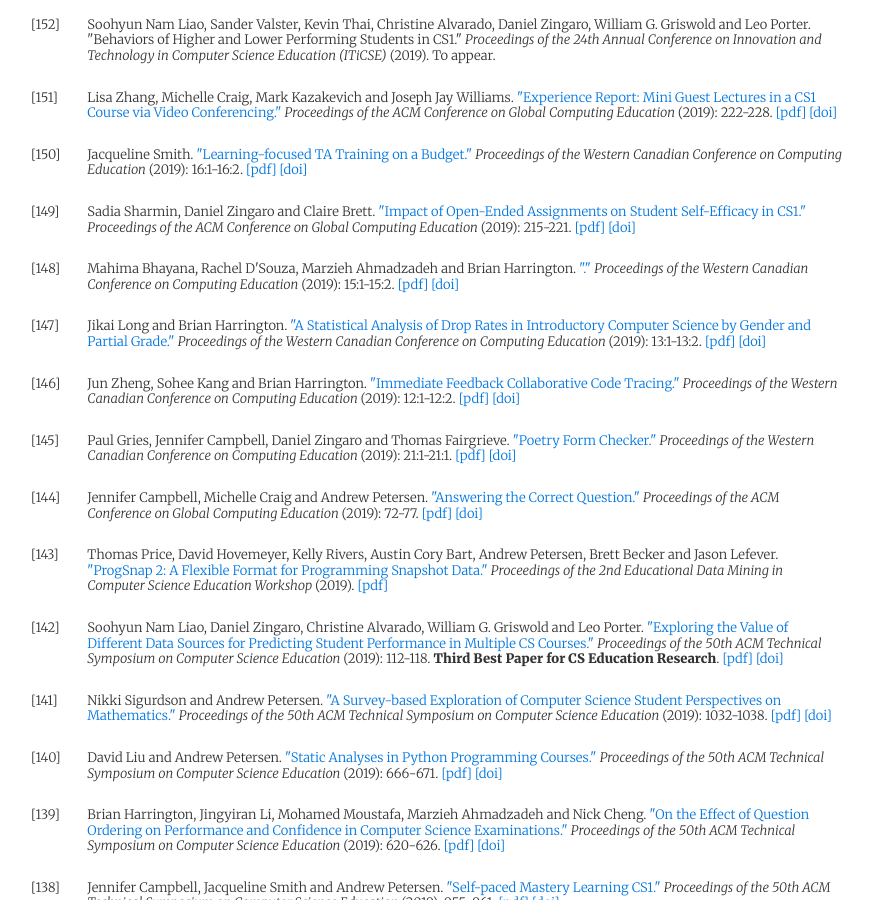
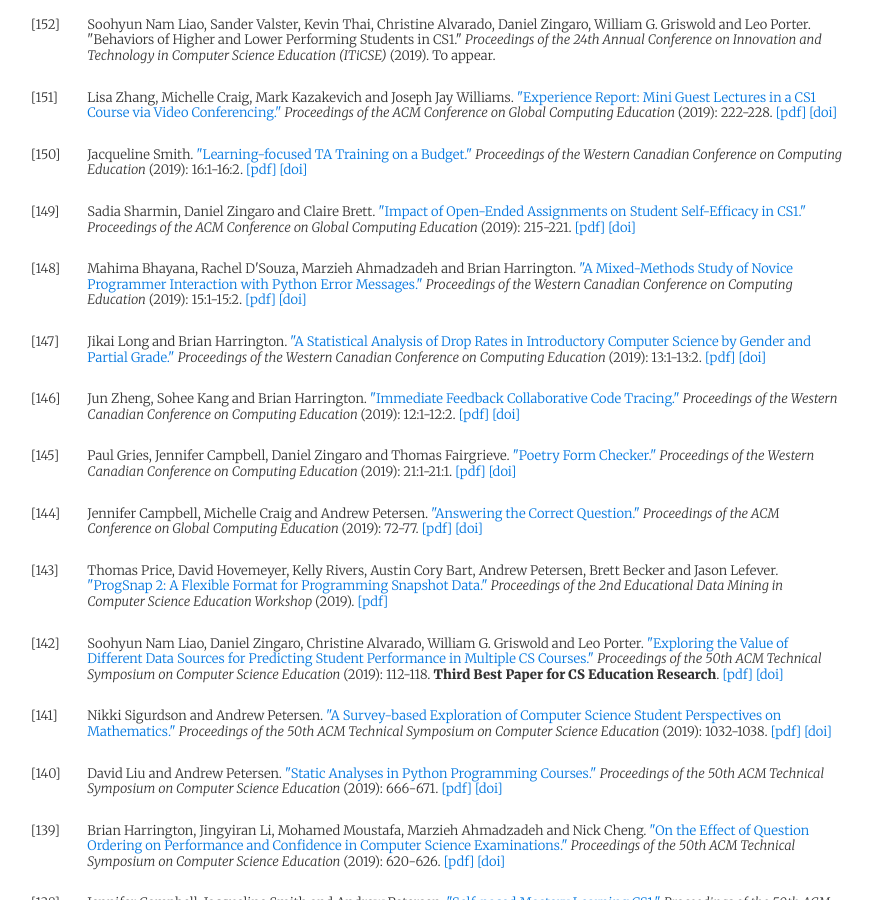
Before and after one commit to uoftcsed/uoftcsed.github.io, a Jekyll site: the page built from pubs.md, in a window 1280 px wide and 900 px high, scrolled down 306 px. Shown: the whole window, without its empty margins (203-1076 px from the left). Built offline with Jekyll 4.4.1, drawn with Linux system fonts in a browser that asks for light colours; nearby versions of some CDN libraries.

Commit message:
Missing title in Harrington paper

```diff
--- a/_pubs/bibs/Harrington.bib
+++ b/_pubs/bibs/Harrington.bib
@@ -37,6 +37,7 @@
 }
 
 @inproceedings{05Harrington19-3,
+ title = {A Mixed-Methods Study of Novice Programmer Interaction with Python Error Messages},
   author    = {Mahima Bhayana and Rachel D'Souza and Marzieh Ahmadzadeh and Brian Harrington},
  booktitle = {Proceedings of the Western Canadian Conference on Computing Education},
  series = {WCCCE '19},
--- a/_pubs/bibs/Zingaro.bib
+++ b/_pubs/bibs/Zingaro.bib
@@ -13,7 +13,7 @@
  issue_date = {May 2019},
  volume = {19},
  number = {3},
- month = jan,
+ month = {1},
  year = {2019},
  issn = {1946-6226},
  pages = {18:1--18:19},
--- a/pubs.md
+++ b/pubs.md
@@ -19,8 +19,8 @@ To appear.
 <span class="Z3988" title="ctx_ver=Z39.88-2004&amp;rft_val_fmt=info%3Aofi%2Ffmt%3Akev%3Amtx%3Abook&amp;rft.atitle=Learning-focused+TA+Training+on+a+Budget&amp;rft.btitle=Proceedings+of+the+Western+Canadian+Conference+on+Computing+Education&amp;rft.genre=bookitem&amp;rft.pub=ACM&amp;rft_id=http%3A%2F%2Fdoi.acm.org%2F10.1145%2F3314994.3325091&amp;rfr_id=info%3Asid%2F%3Abibs%2FCampbell.bib%3Bbibs%2FCheng.bib%3Bbibs%2FCraig.bib%3Bbibs%2FEasterbrook.bib%3Bbibs%2FEngels.bib%3Bbibs%2FEstrada.bib%3Bbibs%2FGries.bib%3Bbibs%2FGrossman.bib%3Bbibs%2FHarrington.bib%3Bbibs%2FHeap.bib%3Bbibs%2FHorton.bib%3Bbibs%2FLiu.bib%3Bbibs%2FPatitsas.bib%3Bbibs%2FPetersen.bib%3Bbibs%2FPitt.bib%3Bbibs%2FReid.bib%3Bbibs%2FRosenbloom.bib%3Bbibs%2FSharmin.bib%3Bbibs%2FSmith.bib%3Bbibs%2FTafliovich.bib%3Bbibs%2FWilliams.bib%3Bbibs%2FZhang.bib%3Bbibs%2FZhangL.bib%3Bbibs%2FZingaro.bib&amp;rft.date=2019&amp;rft.au=Jacqueline+Smith"></span> <span class="bibmenu"><a href="http://doi.acm.org/10.1145/3314994.3325091">[pdf]</a> <a href="http://dx.doi.org/10.1145/3314994.3325091">[doi]</a></span></td></tr>
 <tr class="bibline"><td class="bibref"><a class="bibanchor" name="149"></a>[149]</td><td class="bibitem">Sadia Sharmin, Daniel Zingaro and Claire Brett.  <a href="http://doi.acm.org/10.1145/3300115.3309532">"Impact of Open-Ended Assignments on Student Self-Efficacy in CS1." </a><i>Proceedings of the ACM Conference on Global Computing Education </i>(2019): 215-221.
 <span class="Z3988" title="ctx_ver=Z39.88-2004&amp;rft_val_fmt=info%3Aofi%2Ffmt%3Akev%3Amtx%3Abook&amp;rft.atitle=Impact+of+Open-Ended+Assignments+on+Student+Self-Efficacy+in+CS1&amp;rft.btitle=Proceedings+of+the+ACM+Conference+on+Global+Computing+Education&amp;rft.genre=bookitem&amp;rft.pub=ACM&amp;rft_id=http%3A%2F%2Fdoi.acm.org%2F10.1145%2F3300115.3309532&amp;rfr_id=info%3Asid%2F%3Abibs%2FCampbell.bib%3Bbibs%2FCheng.bib%3Bbibs%2FCraig.bib%3Bbibs%2FEasterbrook.bib%3Bbibs%2FEngels.bib%3Bbibs%2FEstrada.bib%3Bbibs%2FGries.bib%3Bbibs%2FGrossman.bib%3Bbibs%2FHarrington.bib%3Bbibs%2FHeap.bib%3Bbibs%2FHorton.bib%3Bbibs%2FLiu.bib%3Bbibs%2FPatitsas.bib%3Bbibs%2FPetersen.bib%3Bbibs%2FPitt.bib%3Bbibs%2FReid.bib%3Bbibs%2FRosenbloom.bib%3Bbibs%2FSharmin.bib%3Bbibs%2FSmith.bib%3Bbibs%2FTafliovich.bib%3Bbibs%2FWilliams.bib%3Bbibs%2FZhang.bib%3Bbibs%2FZhangL.bib%3Bbibs%2FZingaro.bib&amp;rft.date=2019&amp;rft.au=Sadia+Sharmin&amp;rft.au=Daniel+Zingaro&amp;rft.au=Claire+Brett"></span> <span class="bibmenu"><a href="http://doi.acm.org/10.1145/3300115.3309532">[pdf]</a> <a href="http://dx.doi.org/10.1145/3300115.3309532">[doi]</a></span></td></tr>
-<tr class="bibline"><td class="bibref"><a class="bibanchor" name="148"></a>[148]</td><td class="bibitem">Mahima Bhayana, Rachel D'Souza, Marzieh Ahmadzadeh and Brian Harrington.  <a href="http://doi.acm.org/10.1145/3314994.3325090">"." </a><i>Proceedings of the Western Canadian Conference on Computing Education </i>(2019): 15:1-15:2.
-<span class="Z3988" title="ctx_ver=Z39.88-2004&amp;rft_val_fmt=info%3Aofi%2Ffmt%3Akev%3Amtx%3Abook&amp;rft.atitle=&amp;rft.btitle=Proceedings+of+the+Western+Canadian+Conference+on+Computing+Education&amp;rft.genre=bookitem&amp;rft.pub=ACM&amp;rft_id=http%3A%2F%2Fdoi.acm.org%2F10.1145%2F3314994.3325090&amp;rfr_id=info%3Asid%2F%3Abibs%2FCampbell.bib%3Bbibs%2FCheng.bib%3Bbibs%2FCraig.bib%3Bbibs%2FEasterbrook.bib%3Bbibs%2FEngels.bib%3Bbibs%2FEstrada.bib%3Bbibs%2FGries.bib%3Bbibs%2FGrossman.bib%3Bbibs%2FHarrington.bib%3Bbibs%2FHeap.bib%3Bbibs%2FHorton.bib%3Bbibs%2FLiu.bib%3Bbibs%2FPatitsas.bib%3Bbibs%2FPetersen.bib%3Bbibs%2FPitt.bib%3Bbibs%2FReid.bib%3Bbibs%2FRosenbloom.bib%3Bbibs%2FSharmin.bib%3Bbibs%2FSmith.bib%3Bbibs%2FTafliovich.bib%3Bbibs%2FWilliams.bib%3Bbibs%2FZhang.bib%3Bbibs%2FZhangL.bib%3Bbibs%2FZingaro.bib&amp;rft.date=2019&amp;rft.au=Mahima+Bhayana&amp;rft.au=Rachel+D%27Souza&amp;rft.au=Marzieh+Ahmadzadeh&amp;rft.au=Brian+Harrington"></span> <span class="bibmenu"><a href="http://doi.acm.org/10.1145/3314994.3325090">[pdf]</a> <a href="http://dx.doi.org/10.1145/3314994.3325090">[doi]</a></span></td></tr>
+<tr class="bibline"><td class="bibref"><a class="bibanchor" name="148"></a>[148]</td><td class="bibitem">Mahima Bhayana, Rachel D'Souza, Marzieh Ahmadzadeh and Brian Harrington.  <a href="http://doi.acm.org/10.1145/3314994.3325090">"A Mixed-Methods Study of Novice Programmer Interaction with Python Error Messages." </a><i>Proceedings of the Western Canadian Conference on Computing Education </i>(2019): 15:1-15:2.
+<span class="Z3988" title="ctx_ver=Z39.88-2004&amp;rft_val_fmt=info%3Aofi%2Ffmt%3Akev%3Amtx%3Abook&amp;rft.atitle=A+Mixed-Methods+Study+of+Novice+Programmer+Interaction+with+Python+Error+Messages&amp;rft.btitle=Proceedings+of+the+Western+Canadian+Conference+on+Computing+Education&amp;rft.genre=bookitem&amp;rft.pub=ACM&amp;rft_id=http%3A%2F%2Fdoi.acm.org%2F10.1145%2F3314994.3325090&amp;rfr_id=info%3Asid%2F%3Abibs%2FCampbell.bib%3Bbibs%2FCheng.bib%3Bbibs%2FCraig.bib%3Bbibs%2FEasterbrook.bib%3Bbibs%2FEngels.bib%3Bbibs%2FEstrada.bib%3Bbibs%2FGries.bib%3Bbibs%2FGrossman.bib%3Bbibs%2FHarrington.bib%3Bbibs%2FHeap.bib%3Bbibs%2FHorton.bib%3Bbibs%2FLiu.bib%3Bbibs%2FPatitsas.bib%3Bbibs%2FPetersen.bib%3Bbibs%2FPitt.bib%3Bbibs%2FReid.bib%3Bbibs%2FRosenbloom.bib%3Bbibs%2FSharmin.bib%3Bbibs%2FSmith.bib%3Bbibs%2FTafliovich.bib%3Bbibs%2FWilliams.bib%3Bbibs%2FZhang.bib%3Bbibs%2FZhangL.bib%3Bbibs%2FZingaro.bib&amp;rft.date=2019&amp;rft.au=Mahima+Bhayana&amp;rft.au=Rachel+D%27Souza&amp;rft.au=Marzieh+Ahmadzadeh&amp;rft.au=Brian+Harrington"></span> <span class="bibmenu"><a href="http://doi.acm.org/10.1145/3314994.3325090">[pdf]</a> <a href="http://dx.doi.org/10.1145/3314994.3325090">[doi]</a></span></td></tr>
 <tr class="bibline"><td class="bibref"><a class="bibanchor" name="147"></a>[147]</td><td class="bibitem">Jikai Long and Brian Harrington.  <a href="http://doi.acm.org/10.1145/3314994.3325081">"A Statistical Analysis of Drop Rates in Introductory Computer Science by Gender and Partial Grade." </a><i>Proceedings of the Western Canadian Conference on Computing Education </i>(2019): 13:1-13:2.
 <span class="Z3988" title="ctx_ver=Z39.88-2004&amp;rft_val_fmt=info%3Aofi%2Ffmt%3Akev%3Amtx%3Abook&amp;rft.atitle=A+Statistical+Analysis+of+Drop+Rates+in+Introductory+Computer+Science+by+Gender+and+Partial+Grade&amp;rft.btitle=Proceedings+of+the+Western+Canadian+Conference+on+Computing+Education&amp;rft.genre=bookitem&amp;rft.pub=ACM&amp;rft_id=http%3A%2F%2Fdoi.acm.org%2F10.1145%2F3314994.3325081&amp;rfr_id=info%3Asid%2F%3Abibs%2FCampbell.bib%3Bbibs%2FCheng.bib%3Bbibs%2FCraig.bib%3Bbibs%2FEasterbrook.bib%3Bbibs%2FEngels.bib%3Bbibs%2FEstrada.bib%3Bbibs%2FGries.bib%3Bbibs%2FGrossman.bib%3Bbibs%2FHarrington.bib%3Bbibs%2FHeap.bib%3Bbibs%2FHorton.bib%3Bbibs%2FLiu.bib%3Bbibs%2FPatitsas.bib%3Bbibs%2FPetersen.bib%3Bbibs%2FPitt.bib%3Bbibs%2FReid.bib%3Bbibs%2FRosenbloom.bib%3Bbibs%2FSharmin.bib%3Bbibs%2FSmith.bib%3Bbibs%2FTafliovich.bib%3Bbibs%2FWilliams.bib%3Bbibs%2FZhang.bib%3Bbibs%2FZhangL.bib%3Bbibs%2FZingaro.bib&amp;rft.date=2019&amp;rft.au=Jikai+Long&amp;rft.au=Brian+Harrington"></span> <span class="bibmenu"><a href="http://doi.acm.org/10.1145/3314994.3325081">[pdf]</a> <a href="http://dx.doi.org/10.1145/3314994.3325081">[doi]</a></span></td></tr>
 <tr class="bibline"><td class="bibref"><a class="bibanchor" name="146"></a>[146]</td><td class="bibitem">Jun Zheng, Sohee Kang and Brian Harrington.  <a href="http://doi.acm.org/10.1145/3314994.3325087">"Immediate Feedback Collaborative Code Tracing." </a><i>Proceedings of the Western Canadian Conference on Computing Education </i>(2019): 12:1-12:2.
```
